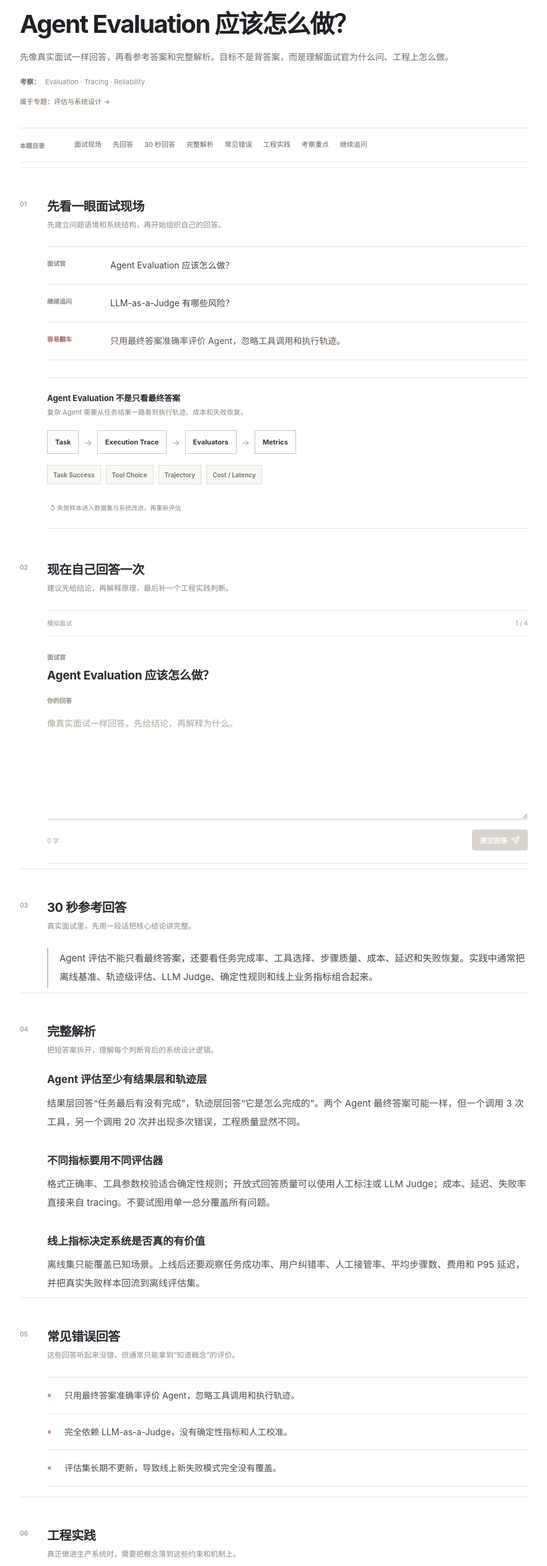
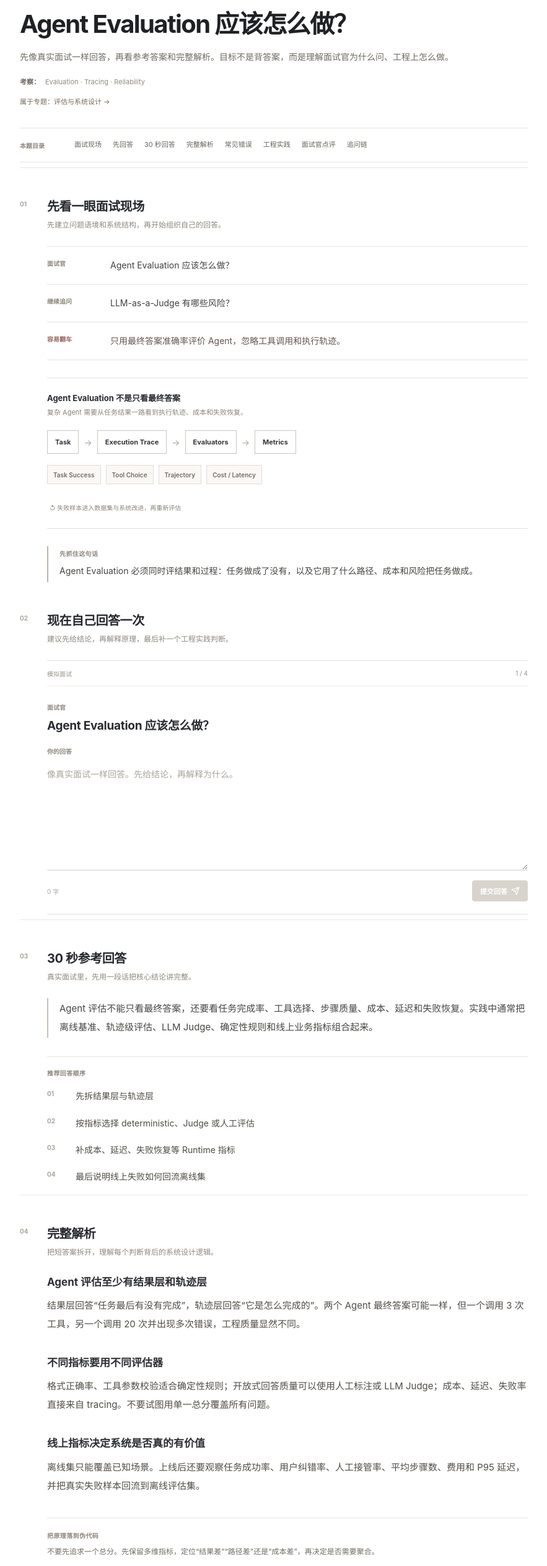
Before and after one commit to 1264585648/interview, a Next.js app: page /questions/agent-evaluation in a window 1280 px wide. Shown: the part 160-2686 px from the top of the page at 62% size, without its empty margins (198-1081 px from the left). Built offline with nearby package versions, Linux system fonts and the light colour scheme.

Commit message:
Route question detail through article renderer

```diff
--- a/app/questions/[slug]/page.tsx
+++ b/app/questions/[slug]/page.tsx
@@ -1,35 +1,9 @@
-import Link from 'next/link'
-import { ArrowLeft } from 'lucide-react'
-import { notFound } from 'next/navigation'
-import { QuestionDiagram } from '@/components/QuestionDiagram'
-import { SiteHeader } from '@/components/SiteHeader'
-import { InterviewTrainer } from '@/components/InterviewTrainer'
-import { getQuestion, questions } from '@/data/questions'
-import { getTopicForCategory } from '@/data/topics'
-import styles from './QuestionDetail.module.css'
+import { QuestionArticlePage } from './QuestionArticlePage'
+import { questions } from '@/data/questions'
 
 type Props = {
   params: Promise<{ slug: string }>
 }
-
-const difficultyLabel: Record<number, string> = {
-  1: '入门',
-  2: '基础',
-  3: '核心',
-  4: '进阶',
-  5: '系统设计'
-}
-
-const sectionLinks = [
-  ['scene', '面试现场'],
-  ['practice', '先回答'],
-  ['answer', '30 秒回答'],
-  ['deep-dive', '完整解析'],
-  ['mistakes', '常见错误'],
-  ['engineering', '工程实践'],
-  ['focus', '考察重点'],
-  ['follow-ups', '继续追问']
-] as const
 
 export function generateStaticParams() {
   return questions.map((question) => ({ slug: question.slug }))
@@ -37,194 +11,5 @@ export function generateStaticParams() {
 
 export default async function QuestionDetailPage({ params }: Props) {
   const { slug } = await params
-  const question = getQuestion(slug)
-
-  if (!question) notFound()
-
-  const topic = getTopicForCategory(question.category)
-  const questionIndex = questions.findIndex((item) => item.slug === question.slug)
-  const previous = questionIndex > 0 ? questions[questionIndex - 1] : null
-  const next = questionIndex < questions.length - 1 ? questions[questionIndex + 1] : null
-
-  return (
-    <>
-      <SiteHeader />
-      <main className={`${styles.page} container`}>
-        <article className={styles.shell}>
-          <Link className={styles.backLink} href="/questions">
-            <ArrowLeft size={14} /> 返回题库
-          </Link>
-
-          <header className={styles.header}>
-            <div className={styles.metaLine}>
-              <span>{question.category}</span>
-              <span>{question.frequency}</span>
-              <span>{question.type}</span>
-              <span>{difficultyLabel[question.difficulty]}</span>
-              <span>建议回答 {question.estimate}</span>
-            </div>
-
-            <h1>{question.title}</h1>
-            <p className={styles.lead}>先像真实面试一样回答，再看参考答案和完整解析。目标不是背答案，而是理解面试官为什么问、工程上怎么做。</p>
-
-            <div className={styles.topics}>
-              <span>考察：</span>
-              <p>{question.topics.join(' · ')}</p>
-            </div>
-
-            {topic ? (
-              <Link className={styles.topicLink} href={`/topics/${topic.slug}`}>
-                属于专题：{topic.title} →
-              </Link>
-            ) : null}
-          </header>
-
-          <nav className={styles.toc} aria-label="本题目录">
-            <span>本题目录</span>
-            <div>
-              {sectionLinks.map(([id, label]) => <a href={`#${id}`} key={id}>{label}</a>)}
-            </div>
-          </nav>
-
-          <section className={styles.articleSection} id="scene">
-            <div className={styles.sectionTitle}>
-              <span>01</span>
-              <div>
-                <h2>先看一眼面试现场</h2>
-                <p>先建立问题语境和系统结构，再开始组织自己的回答。</p>
-              </div>
-            </div>
-
-            <div className={styles.scene}>
-              <div className={styles.sceneLine}>
-                <span>面试官</span>
-                <p>{question.title}</p>
-              </div>
-              <div className={styles.sceneLine}>
-                <span>继续追问</span>
-                <p>{question.followUps[0]}</p>
-              </div>
-              <div className={styles.sceneTrap}>
-                <span>容易翻车</span>
-                <p>{question.commonMistakes[0]}</p>
-              </div>
-            </div>
-
-            <QuestionDiagram slug={question.slug} />
-          </section>
-
-          <section className={styles.practiceSection} id="practice">
-            <div className={styles.sectionTitle}>
-              <span>02</span>
-              <div>
-                <h2>现在自己回答一次</h2>
-                <p>建议先给结论，再解释原理，最后补一个工程实践判断。</p>
-              </div>
-            </div>
-            <InterviewTrainer question={question} />
-          </section>
-
-          <section className={styles.articleSection} id="answer">
-            <div className={styles.sectionTitle}>
-              <span>03</span>
-              <div>
-                <h2>30 秒参考回答</h2>
-                <p>真实面试里，先用一段话把核心结论讲完整。</p>
-              </div>
-            </div>
-            <p className={styles.answer}>{question.shortAnswer}</p>
-          </section>
-
-          <section className={styles.articleSection} id="deep-dive">
-            <div className={styles.sectionTitle}>
-              <span>04</span>
-              <div>
-                <h2>完整解析</h2>
-                <p>把短答案拆开，理解每个判断背后的系统设计逻辑。</p>
-              </div>
-            </div>
-            <div className={styles.deepDive}>
-              {question.deepDive.map((item) => (
-                <article key={item.title} className={styles.deepDiveBlock}>
-                  <h3>{item.title}</h3>
-                  <p>{item.content}</p>
-                </article>
-              ))}
-            </div>
-          </section>
-
-          <section className={styles.articleSection} id="mistakes">
-            <div className={styles.sectionTitle}>
-              <span>05</span>
-              <div>
-                <h2>常见错误回答</h2>
-                <p>这些回答听起来没错，但通常只能拿到“知道概念”的评价。</p>
-              </div>
-            </div>
-            <ul className={styles.mistakeList}>
-              {question.commonMistakes.map((mistake) => (
-                <li key={mistake}>{mistake}</li>
-              ))}
-            </ul>
-          </section>
-
-          <section className={styles.articleSection} id="engineering">
-            <div className={styles.sectionTitle}>
-              <span>06</span>
-              <div>
-                <h2>工程实践</h2>
-                <p>真正做进生产系统时，需要把概念落到这些约束和机制上。</p>
-              </div>
-            </div>
-            <ul className={styles.practiceList}>
-              {question.engineeringPractice.map((item) => (
-                <li key={item}>{item}</li>
-              ))}
-            </ul>
-          </section>
-
-          <section className={styles.articleSection} id="focus">
-            <div className={styles.sectionTitle}>
-              <span>07</span>
-              <div>
-                <h2>面试官在听什么</h2>
-                <p>这些关键词决定你的回答是在背概念，还是理解了系统。</p>
-              </div>
-            </div>
-            <ol className={styles.keyPoints}>
-              {question.keyPoints.map((point, index) => (
-                <li key={point}>
-                  <span>{String(index + 1).padStart(2, '0')}</span>
-                  <p>{point}</p>
-                </li>
-              ))}
-            </ol>
-          </section>
-
-          <section className={styles.articleSection} id="follow-ups">
-            <div className={styles.sectionTitle}>
-              <span>08</span>
-              <div>
-                <h2>面试官可能继续追问</h2>
-                <p>第一问只是入口，真正拉开差距的是后续追问。</p>
-              </div>
-            </div>
-            <ol className={styles.followUps}>
-              {question.followUps.map((followup, index) => (
-                <li key={followup}>
-                  <span>{String(index + 1).padStart(2, '0')}</span>
-                  <p>{followup}</p>
-                </li>
-              ))}
-            </ol>
-          </section>
-
-          <footer className={styles.questionFooter}>
-            <span>{previous ? <Link href={`/questions/${previous.slug}`}>← 上一题：{previous.title}</Link> : '这是第一题'}</span>
-            <span>{next ? <Link href={`/questions/${next.slug}`}>下一题：{next.title} →</Link> : <Link href="/questions">返回题库 →</Link>}</span>
-          </footer>
-        </article>
-      </main>
-    </>
-  )
+  return <QuestionArticlePage slug={slug} />
 }
```
